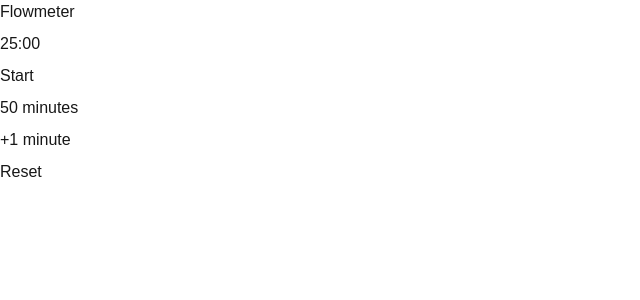
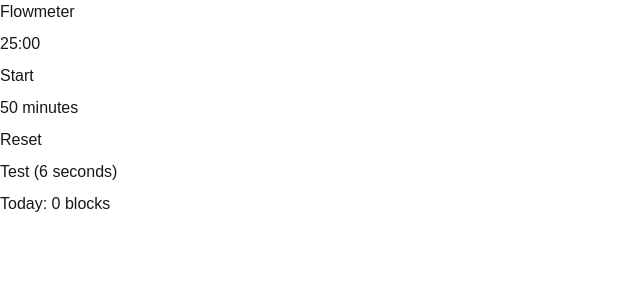
Before and after one commit to drancnik/flowmeter, a Next.js app: page / in a window 1280 px wide. Shown: the top 300 px of the page, without its empty margins (0-640 px from the left). Built offline with nearby package versions, Linux system fonts and the light colour scheme.

Commit message:
my first solo commit (#6)
* my first solo commit

* Generate Next.js route types before type checking

```diff
--- a/app/page.tsx
+++ b/app/page.tsx
@@ -1,6 +1,8 @@
 "use client";
 
 import { useEffect, useState } from "react";
+
+type Block = { endedAt: number; minutes: number };
 
 function format(totalSeconds: number) {
   const m = Math.floor(totalSeconds / 60);
@@ -9,35 +11,38 @@ function format(totalSeconds: number) {
 }
 
 export default function Home() {
+  const [length, setLengthState] = useState(25);
   const [secondsLeft, setSecondsLeft] = useState(25 * 60);
   const [endsAt, setEndsAt] = useState<number | null>(null);
+  const [blocks, setBlocks] = useState<Block[]>([]);
   const running = endsAt !== null;
 
   useEffect(() => {
     if (endsAt === null) return;
-    const tick = () => {
-      const left = Math.max(0, Math.round((endsAt - Date.now()) / 1000));
+    const end = endsAt;
+    const id = setInterval(tick, 250);
+    function tick() {
+      const left = Math.max(0, Math.round((end - Date.now()) / 1000));
       setSecondsLeft(left);
-      if (left === 0) setEndsAt(null);
-    };
+      if (left === 0) {
+        clearInterval(id);
+        setEndsAt(null);
+        setBlocks((list) => [...list, { endedAt: Date.now(), minutes: length }]);
+      }
+    }
     tick();
-    const id = setInterval(tick, 250);
     return () => clearInterval(id);
-  }, [endsAt]);
+  }, [endsAt, length]);
 
   function startPause() {
     if (running) setEndsAt(null);
-    else setEndsAt(Date.now() + secondsLeft * 1000);
-  }
-
-  function addMinute() {
-    if (running) setEndsAt(endsAt + 60_000);
-    else setSecondsLeft(secondsLeft + 60);
+    else if (secondsLeft > 0) setEndsAt(Date.now() + secondsLeft * 1000);
   }
 
   function setLength(minutes: number) {
     setEndsAt(null);
-    setSecondsLeft(minutes * 60);
+    setLengthState(minutes);
+    setSecondsLeft(Math.round(minutes * 60));
   }
 
   return (
@@ -46,8 +51,17 @@ export default function Home() {
       <h1>{format(secondsLeft)}</h1>
       <button onClick={startPause}>{running ? "Pause" : "Start"}</button>
       <button onClick={() => setLength(50)}>50 minutes</button>
-      <button onClick={addMinute}>+1 minute</button>
       <button onClick={() => setLength(25)}>Reset</button>
+      <button onClick={() => setLength(0.1)}>Test (6 seconds)</button>
+
+      <h2>Today: {blocks.length} blocks</h2>
+      <ul>
+        {blocks.map((b) => (
+          <li key={b.endedAt}>
+            {b.minutes} min, finished at {new Date(b.endedAt).toLocaleTimeString()}
+          </li>
+        ))}
+      </ul>
     </main>
   );
 }
--- a/package.json
+++ b/package.json
@@ -7,7 +7,7 @@
     "build": "next build",
     "start": "next start",
     "lint": "eslint",
-    "typecheck": "tsc --noEmit"
+    "typecheck": "next typegen && tsc --noEmit"
   },
   "engines": {
   "node": ">=22"
```
